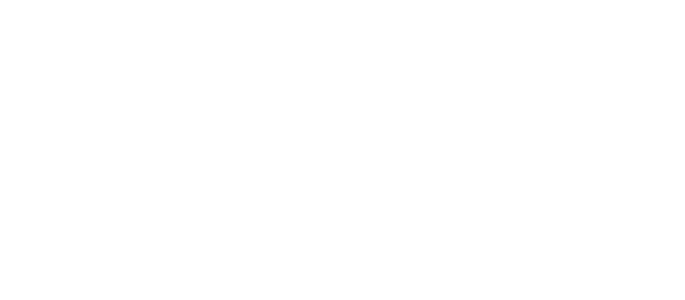
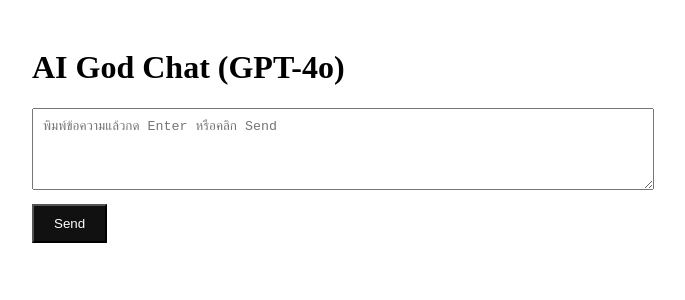
Before and after one commit to system-dev-ops/ai-god-edge, a Next.js app: page / in a window 1280 px wide. Shown: the top 300 px of the page, without its empty margins (308-993 px from the left). Built offline with nearby package versions, Linux system fonts and the light colour scheme.

Commit message:
Update index.tsx

```diff
--- a/pages/index.tsx
+++ b/pages/index.tsx
@@ -1,4 +1,6 @@
-import { v4 as uuidv4 } from 'uuid'
+'use client'
+
+import { v4 as uuidv4 } from 'uuid' // เพิ่ม import uuidv4
 import { useEffect, useRef, useState } from 'react'
 
 export default function Home() {
@@ -6,15 +8,16 @@ export default function Home() {
   const [messages, setMessages] = useState<{ role: string; content: string }[]>([])
   const [loading, setLoading] = useState(false)
 
-  const sessionIdRef = useRef<string>('')
+  const sessionIdRef = useRef<string>('') // เพิ่ม useRef สำหรับ session id
 
   useEffect(() => {
-    sessionIdRef.current = uuidv4() // กำหนด session id ครั้งเดียว
+    sessionIdRef.current = uuidv4() // กำหนด session id ครั้งเดียวเมื่อ component mount
   }, [])
 
   const handleSend = async () => {
     if (!input.trim()) return
     const userMessage = { role: 'user', content: input.trim() }
+
     const newMessages = [...messages, userMessage]
     setMessages(newMessages)
     setInput('')
@@ -26,7 +29,7 @@ export default function Home() {
         headers: { 'Content-Type': 'application/json' },
         body: JSON.stringify({
           messages: newMessages,
-          session_id: sessionIdRef.current,
+          session_id: sessionIdRef.current, // เพิ่ม session_id ใน body
         }),
       })
 
@@ -36,7 +39,7 @@ export default function Home() {
         if (data && typeof data.content === 'string' && typeof data.role === 'string') {
           setMessages((prev) => [...prev, data])
         } else {
-          console.error('Unexpected response:', data)
+          console.error('Unexpected response:', data) // แสดงข้อมูล response ที่ไม่คาดคิด
           setMessages((prev) => [...prev, { role: 'assistant', content: '❌ โครงสร้างคำตอบจาก AI ไม่ถูกต้อง' }])
         }
       } else {
@@ -47,15 +50,58 @@ export default function Home() {
         ])
       }
     } catch (err) {
-      console.error('Fetch or JSON parsing error:', err)
+      console.error('Fetch or JSON parsing error:', err) // แสดงข้อผิดพลาดในการ fetch หรือ parse JSON
       setMessages((prev) => [
         ...prev,
         { role: 'assistant', content: '❌ ไม่สามารถเชื่อมต่อเซิร์ฟเวอร์ได้ หรือข้อมูลตอบกลับไม่ถูกต้อง' },
       ])
     } finally {
-      setLoading(false)
+      setLoading(false) // หยุดแสดงสถานะโหลด
     }
   }
 
-  // JSX ส่วนอื่นเหมือนเดิม
+  return ( // เพิ่ม return statement และ JSX ที่หายไป
+    <main style={{ padding: 20, maxWidth: 600, margin: 'auto' }}>
+      <h1>AI God Chat (GPT-4o)</h1>
+
+      <div style={{ marginBottom: 20 }}>
+        {messages.map((msg, i) => (
+          <div key={i} style={{ marginBottom: 10 }}>
+            <strong>{msg.role === 'user' ? 'You' : 'AI God'}:</strong>{' '}
+            {msg.content}
+          </div>
+        ))}
+
+        {loading && <div>⏳ กำลังประมวลผล...</div>}
+      </div>
+
+      <textarea
+        value={input}
+        onChange={(e) => setInput(e.target.value)}
+        onKeyDown={(e) => {
+          if (e.key === 'Enter' && !e.shiftKey) {
+            e.preventDefault()
+            handleSend()
+          }
+        }}
+        rows={4}
+        placeholder="พิมพ์ข้อความแล้วกด Enter หรือคลิก Send"
+        style={{ width: '100%', padding: 10 }}
+      />
+
+      <button
+        onClick={handleSend}
+        disabled={loading}
+        style={{
+          marginTop: 10,
+          padding: '10px 20px',
+          cursor: 'pointer',
+          background: '#111',
+          color: '#fff',
+        }}
+      >
+        Send
+      </button>
+    </main>
+  )
 }
```
